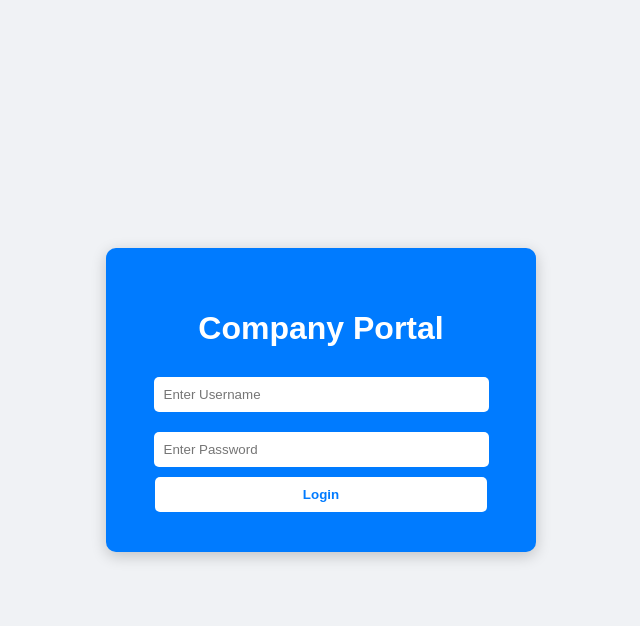
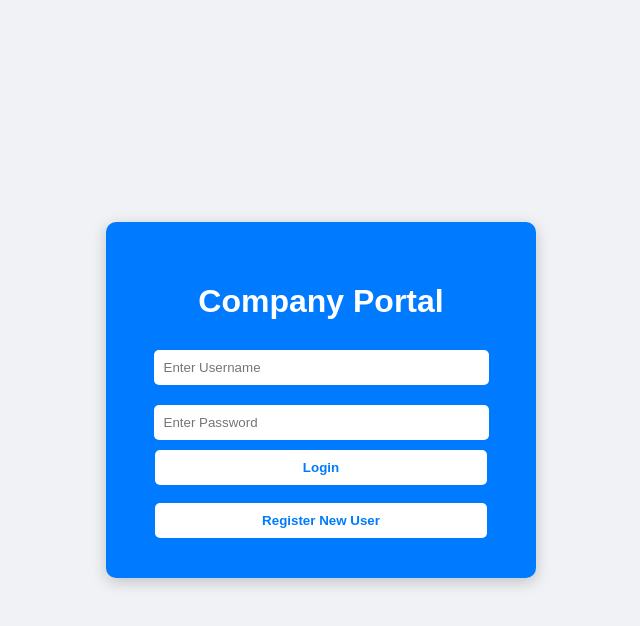
Before and after one commit to Ajesh-devops/Company-Portal, a Flask app: page / in a window 1280 px wide. Shown: the top 626 px of the page, without its empty margins (319-959 px from the left). Run offline with Flask 3, Linux system fonts and the light colour scheme.

Commit message:
Adding Register button

```diff
--- a/Frontend/app.py
+++ b/Frontend/app.py
@@ -38,3 +38,31 @@ def login():
 
 if __name__ == "__main__":
     app.run(host="0.0.0.0", port=5000, debug=True)
+
+#register route
+@app.route('/register', methods=['GET', 'POST'])
+def register():
+
+    if request.method == 'POST':
+
+        username = request.form['username']
+        password = request.form['password']
+
+        url = "http://35.94.15.81:3000/register"
+
+        data = {
+            "username": username,
+            "password": password
+        }
+
+        response = requests.post(url, json=data)
+
+        result = response.json()
+
+        if result["status"] == "success":
+            return "User registered successfully"
+
+        else:
+            return "Registration failed"
+
+    return render_template('register.html')
--- a/Frontend/templates/index.html
+++ b/Frontend/templates/index.html
@@ -65,7 +65,13 @@
 
             <input type="password" name="password" placeholder="Enter Password" required>
 
-            <button type="submit">Login</button>
+           <button type="submit">Login</button>
+
+                <br><br>
+
+                 <a href="/register">
+                 <button type="button">Register New User</button>
+                </a>
 
         </form>
 
```
Also changed, not shown: Frontend/templates/register.html (added, +31 -0 lines).
